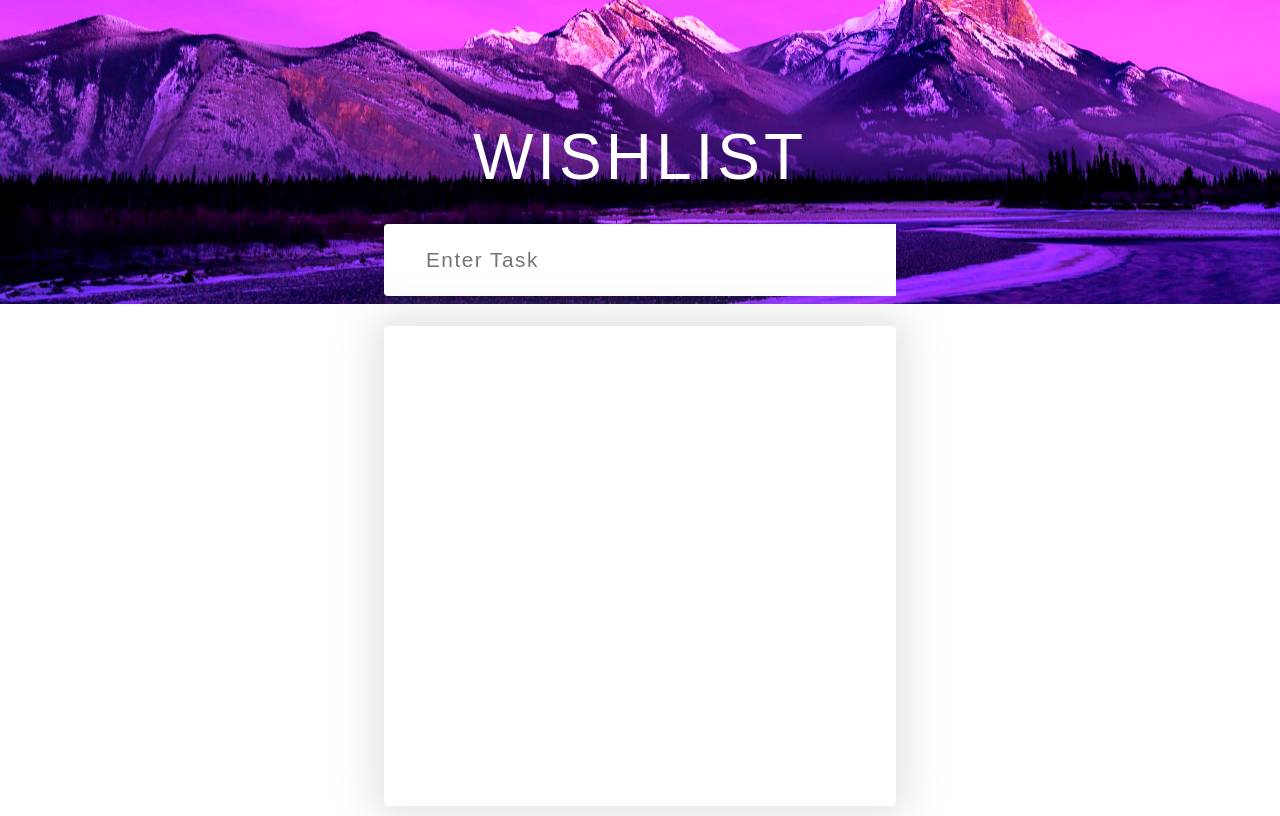
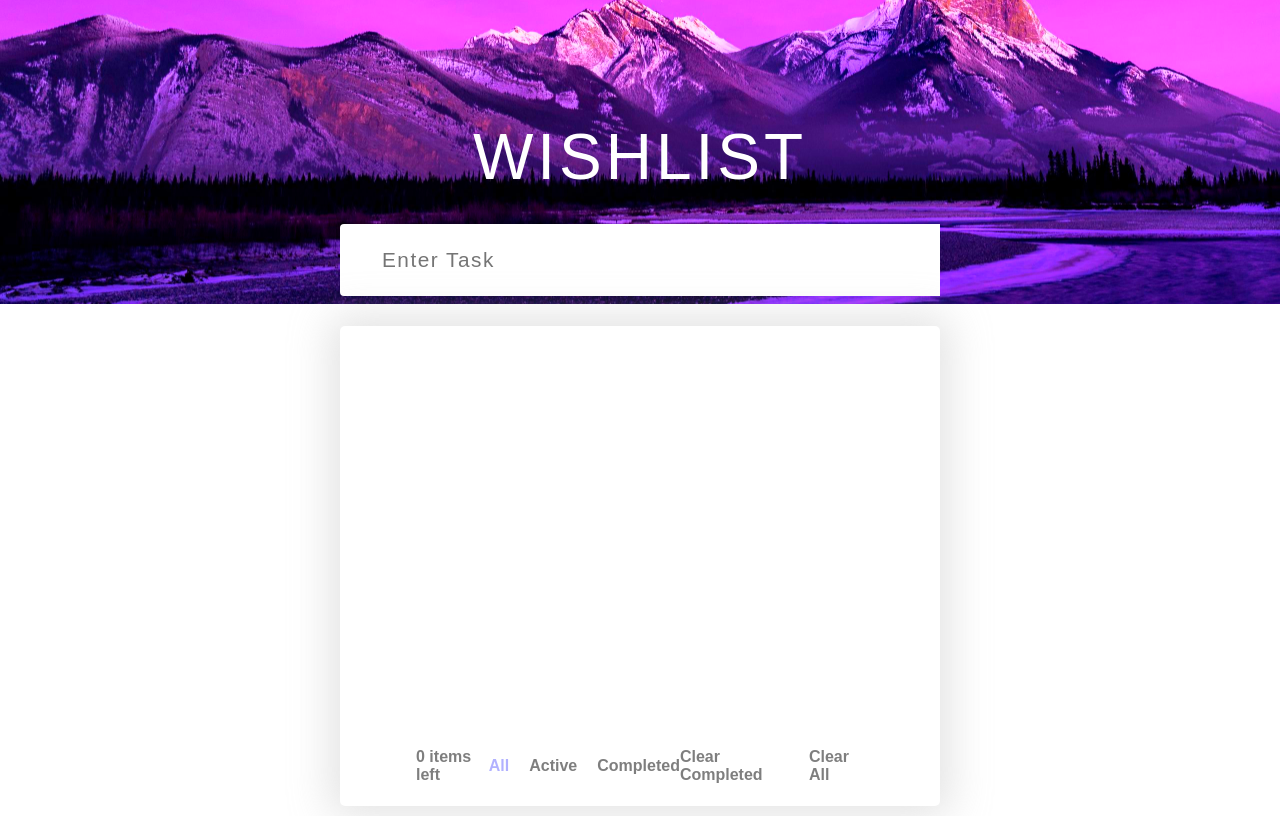
Before and after one commit to devs-toni/wishlist-secured-ddd, a React (Create React App) app: page / in a window 1280 px wide. Built offline with nearby package versions, Linux system fonts and the light colour scheme.

Commit message:
finish router

```diff
--- a/package.json
+++ b/package.json
@@ -11,6 +11,7 @@
     "@testing-library/user-event": "^13.5.0",
     "react": "^18.2.0",
     "react-dom": "^18.2.0",
+    "react-router-dom": "^6.8.1",
     "react-scripts": "5.0.1",
     "sass": "^1.58.3",
     "uuid": "^8.3.2",
--- a/src/App.jsx
+++ b/src/App.jsx
@@ -1,13 +1,13 @@
 import Cover from './componentes/Cover';
-import Main from './componentes/Main';
 import { WishProvider } from './context/WishContext';
+import Router from './router/Router';
 
 function App() {
   return (
     <>
       <Cover />
       <WishProvider>
-        <Main />
+          <Router />
       </WishProvider>
     </>
   );
--- a/src/assets/styles/components/tasks/_form.scss
+++ b/src/assets/styles/components/tasks/_form.scss
@@ -2,6 +2,7 @@
 
 .form {
   width: 40%;
+  min-width: 600px;
   display: flex;
   flex-wrap: wrap;
   justify-content: center;
--- a/src/assets/styles/components/tasks/_task-list.scss
+++ b/src/assets/styles/components/tasks/_task-list.scss
@@ -15,7 +15,7 @@
 
   &__title {
     font-size: 4em;
-    font-weight:  lighter;
+    font-weight: lighter;
     margin-bottom: 30px;
     color: white;
     letter-spacing: 4px;
@@ -23,6 +23,7 @@
 
   &__main {
     width: 40%;
+    min-width: 600px;
     min-height: 60vh;
     background-color: #fff;
     margin: 10px;
@@ -47,5 +48,77 @@
       flex-wrap: wrap;
       justify-content: center;
     }
+
+    .filter {
+      width: 40%;
+      display: flex;
+      flex-flow: row nowrap;
+      justify-content: space-between;
+      align-items: center;
+      padding: 2em;
+      position: absolute;
+      bottom: 0;
+
+      &__items {
+        width: auto;
+        text-align: left;
+        opacity: .5;
+        font-weight: 550;
+      }
+
+      &__type {
+        width: auto;
+        display: flex;
+        flex-flow: row nowrap;
+        justify-content: space-between;
+        align-items: center;
+
+        a {
+          transition: all .5s ease;
+          cursor: pointer;
+          margin-right: 20px;
+          opacity: .5;
+          color: black;
+          font-weight: 550;
+
+          &:hover {
+            opacity: 1;
+            transform: scale(1.1);
+          }
+
+          &:last-child {
+            margin: 0;
+          }
+
+          &.show {
+            color: rgb(101, 101, 255);
+          }
+        }
+      }
+
+      &__clear {
+        width: auto;
+        display: flex;
+        flex-flow: row nowrap;
+        justify-content: space-between;
+        align-items: center;
+
+        p {
+          transition: all .3s ease;
+          cursor: pointer;
+          margin-right: 20px;
+          opacity: .5;
+          font-weight: 550;
+
+          &:hover {
+            opacity: 1;
+          }
+
+          &:last-child {
+            margin: 0;
+          }
+        }
+      }
+    }
   }
 }
--- a/src/assets/styles/index.scss
+++ b/src/assets/styles/index.scss
@@ -1,5 +1,6 @@
 @use "./components/tasks/task-list";
 @use "./components/cover";
+@use "./components/page404";
 @use "./abstracts/variables";
 
 * {
@@ -21,3 +22,8 @@ body {
     margin-top: 0;
   }
 }
+
+a {
+  text-decoration: none;
+  color: black;
+}
--- a/src/componentes/Main.jsx
+++ b/src/componentes/Main.jsx
@@ -1,23 +1,66 @@
-import React from 'react'
+import React, { useEffect } from 'react'
 import WishList from './WishList';
 import Form from './Form';
 import { useWishes } from '../context/WishContext';
-
+import { useParams, useNavigate } from 'react-router-dom';
 const Main = () => {
 
-  const { variables, functions } = useWishes();
+  const { type } = useParams();
+  const navigate = useNavigate();
+
+  const { variables, functions, filters } = useWishes();
   const { addTask, completeTask, deleteTask } = functions;
-  const { tasks, setTasks } = variables;
+  const { allTasks } = variables;
+  const { setFilter, filteredTasks, setFilteredTasks, isFilter, setIsFilter } = filters;
+
+  useEffect(() => {
+
+    if (typeof (type) !== "undefined") {
+      switch (type) {
+        case "active":
+          setFilter("active");
+          setIsFilter(true);
+          const activeTasks = allTasks.filter(t => !t.isCompleted);
+          console.log(4)
+          console.log(activeTasks);
+          setFilteredTasks([...activeTasks]);
+          break;
+
+        case "completed":
+          setFilter("completed");
+          setIsFilter(true);
+          setFilteredTasks([...allTasks.filter(t => t.isCompleted)])
+          break;
+
+        default:
+          navigate("*");
+          break;
+      }
+    } else {
+      setIsFilter(false);
+      setFilter("all");
+      setFilteredTasks([...allTasks]);
+    }
+  }, [type]);
 
   return (
+    <>
+      {
+        allTasks && filteredTasks
+        &&
+        (
           <div className="wish-list">
             <h1 className='wish-list__title'>WISHLIST</h1>
             <Form onSubmit={addTask} />
             <div className='wish-list__main'>
-        <WishList tasks={tasks} completeTask={completeTask} deleteTask={deleteTask} />
+              <WishList tasks={isFilter ? filteredTasks : allTasks} completeTask={completeTask} deleteTask={deleteTask} />
             </div>
           </div>
         )
       }
+    </>
+
+  )
+}
 
 export default Main
--- /dev/null
+++ b/src/componentes/Page404.jsx
@@ -0,0 +1,23 @@
+import React from 'react'
+import { Link } from 'react-router-dom';
+
+const Page404 = () => {
+
+  return (
+
+    <div id="notfound">
+      <div className="notfound">
+        <div className="notfound__notfound-404">
+          <h1>Ooops!</h1>
+        </div>
+        <div className="notfound__content">
+          <h2>404 - Página no encontrada</h2>
+          <p>La página que estás buscando no existe</p>
+          <Link to='/'>Volver</Link>
+        </div>
+      </div>
+    </div>
+  )
+}
+
+export default Page404;
--- a/src/componentes/WishList.jsx
+++ b/src/componentes/WishList.jsx
@@ -1,7 +1,13 @@
 import React from 'react';
+import { NavLink } from 'react-router-dom';
+import { useWishes } from '../context/WishContext';
 import Task from './Task';
 
 export default function WishList({ tasks, completeTask, deleteTask }) {
+
+  const {  functions, filters } = useWishes();
+  const { filter } = filters;
+  const { getTotalLeftTasks, deleteAllTasks, deleteCompletedTasks } = functions;
 
   return (
     <>
@@ -18,6 +24,18 @@ export default function WishList({ tasks, completeTask, deleteTask }) {
             />
           )
         }
+        <div className='filter'>
+          <div className="filter__items">{getTotalLeftTasks()} items left</div>
+          <div className="filter__type">
+            <NavLink to="/" className={filter === "all" && "show"}>All</NavLink>
+            <NavLink to="/filter/active" className={filter === "active" && "show"}>Active</NavLink>
+            <NavLink to="/filter/completed" className={filter === "completed" && "show"}>Completed</NavLink>
+          </div>
+          <div className="filter__clear">
+            <p onClick={deleteCompletedTasks}>Clear Completed</p>
+            <p onClick={deleteAllTasks}>Clear All</p>
+          </div>
+        </div>
       </div>
     </>
   );
--- a/src/context/WishContext.jsx
+++ b/src/context/WishContext.jsx
@@ -1,4 +1,5 @@
 import React, { createContext, useContext, useEffect, useState } from 'react'
+import { useNavigate } from 'react-router-dom';
 
 const WishContext = createContext();
 export const useWishes = () => {
@@ -6,42 +7,78 @@ export const useWishes = () => {
 }
 
 const items = JSON.parse(localStorage.getItem('tasks'));
-console.log()
 
 export const WishProvider = ({ children }) => {
 
-  const [tasks, setTasks] = useState(items ? items : []);
+  const [filteredTasks, setFilteredTasks] = useState(items ? items : []);
+  const [allTasks, setAllTasks] = useState(items ? items : []);
+  const [isFilter, setIsFilter] = useState(false);
+  const [filter, setFilter] = useState("all");
+  const navigate = useNavigate();
 
   useEffect(() => {
-    localStorage.setItem("tasks", JSON.stringify(tasks));
-  }, [tasks])
+    localStorage.setItem("tasks", JSON.stringify(allTasks));
+    setFilteredTasks([...allTasks]);
+  }, [allTasks])
 
   const deleteTask = id => {
-    const updateTasks = tasks.filter(task => task.id !== id);
-    setTasks(updateTasks);
+    const updateTasks = allTasks.filter(task => task.id !== id);
+    setAllTasks(updateTasks);
   };
 
   const completeTask = (id) => {
-    const updateTaks = tasks.map(task => {
+    const updateTaks = allTasks.map(task => {
       if (task.id === id) {
         task.isCompleted = !task.isCompleted;
       }
       return task;
     })
-    setTasks(updateTaks);
+    setAllTasks(updateTaks);
   };
 
   const addTask = (task) => {
     if (task.text.trim()) {
       task.text = task.text.trim();
-      const updateTaks = [task, ...tasks];
-      setTasks(updateTaks);
+      const updateTaks = [task, ...allTasks];
+      setAllTasks(updateTaks);
     };
   };
 
+  const deleteAllTasks = () => {
+    setAllTasks([]);
+    navigate("/");
+  }
+
+  const deleteCompletedTasks = () => {
+    setAllTasks([...allTasks.filter(t => !t.isCompleted)]);
+    navigate("/");
+  }
+
+  const getTotalLeftTasks = () => {
+    return allTasks.filter(t => !t.isCompleted).length;
+  }
+
   const data = {
-    variables: { tasks, setTasks },
-    functions: { addTask, deleteTask, completeTask }
+    variables: {
+      allTasks,
+      setAllTasks
+    },
+    filters: {
+      filter,
+      setFilter,
+      filteredTasks,
+      setFilteredTasks,
+      isFilter,
+      setIsFilter
+    },
+    functions: {
+      addTask,
+      deleteTask,
+      completeTask,
+      getTotalLeftTasks,
+      deleteAllTasks,
+      deleteCompletedTasks
+    }
   }
   return (
     <WishContext.Provider value={data}>{children}</WishContext.Provider>
--- a/src/index.jsx
+++ b/src/index.jsx
@@ -2,10 +2,13 @@ import React from 'react';
 import ReactDOM from 'react-dom/client';
 import './assets/styles/index.scss';
 import App from './App.jsx';
+import { BrowserRouter } from 'react-router-dom';
 
 const root = ReactDOM.createRoot(document.getElementById('root'));
 root.render(
   <React.StrictMode>
-    <App />
+    <BrowserRouter>
+      <App />
+    </BrowserRouter>
   </React.StrictMode>
 );
--- /dev/null
+++ b/src/router/Router.jsx
@@ -0,0 +1,21 @@
+import React from 'react'
+import { Route, Routes } from 'react-router-dom'
+import Main from '../componentes/Main'
+import Page404 from '../componentes/Page404'
+
+const Router = () => {
+  return (
+    <Routes>
+
+      <Route path="/" >
+        <Route index element={<Main />} />
+        <Route path="filter">
+          <Route path=":type" element={<Main />}/>
+        </Route>
+      </Route>
+      <Route path="*" element={<Page404 />}></Route>
+    </Routes>
+  )
+}
+
+export default Router
```
Also changed, not shown: src/assets/styles/components/_page404.scss (added, +136 -0 lines). Lines whose indentation alone changed are shown as unchanged.
